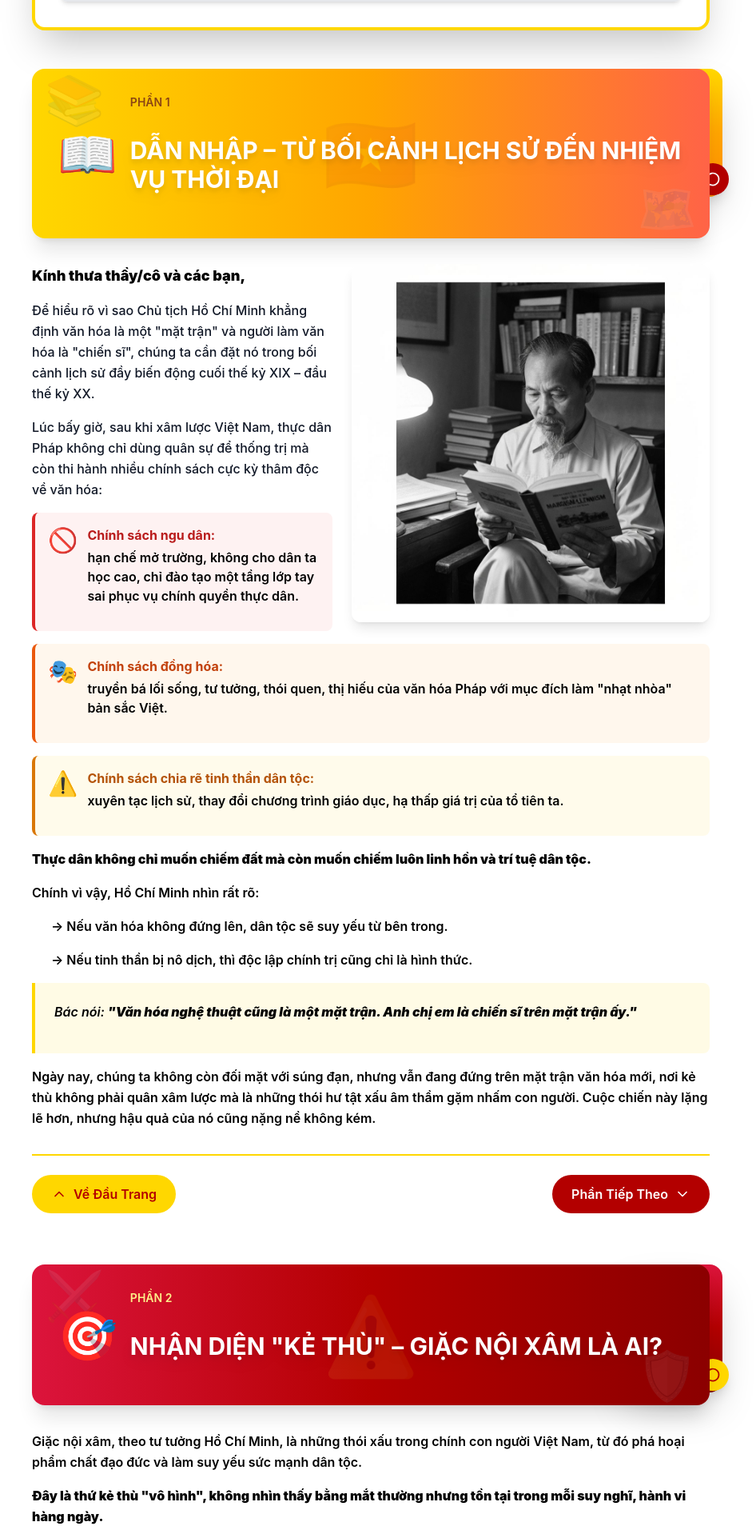
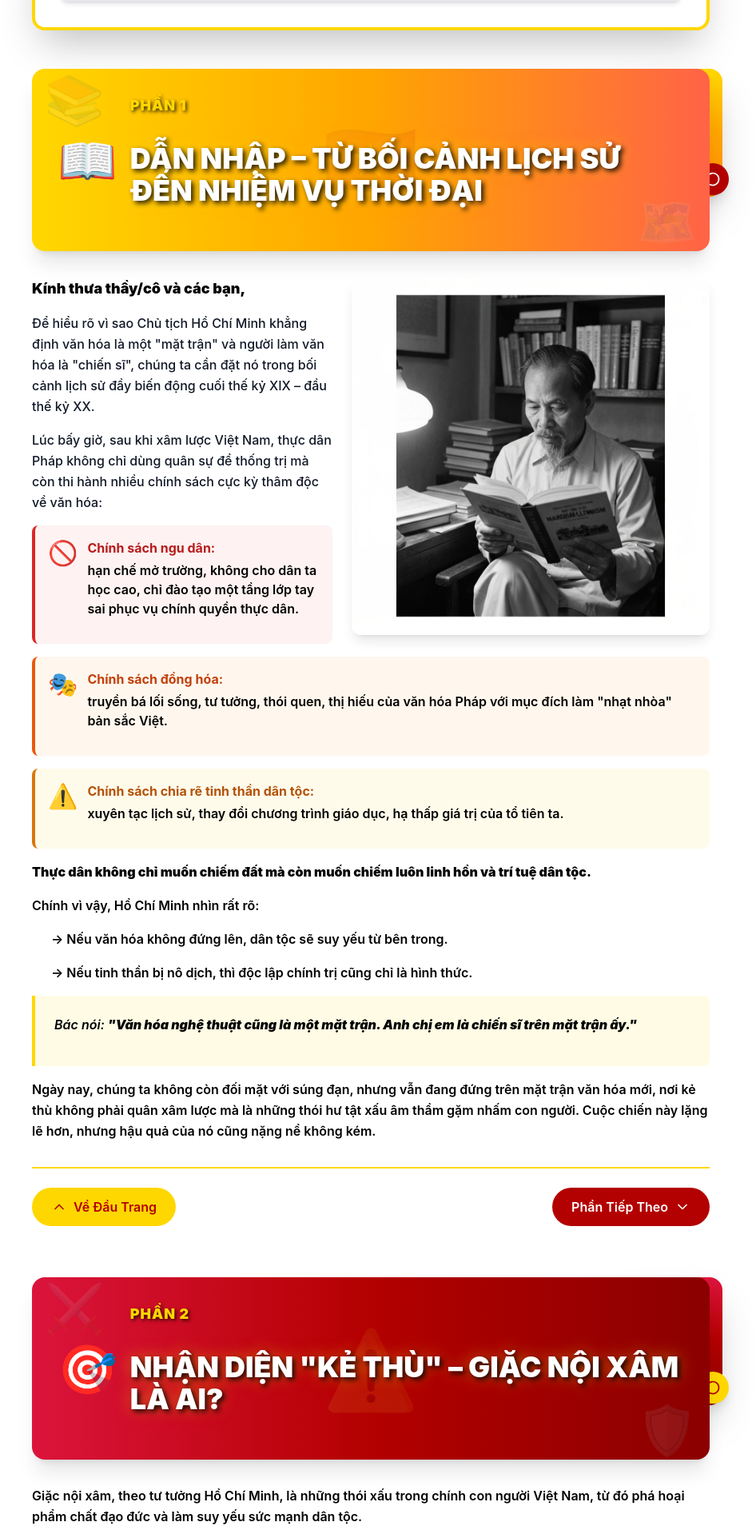
Before and after one commit to QuanHoang54/kethuatuttuong-hcm03, a React (Vite) app: page /presentation in a window 1280 px wide. Shown: the part 922-2840 px from the top of the page at 80% size, without its empty margins (176-1122 px from the left). Built offline with nearby package versions, Linux system fonts and the light colour scheme.

Commit message:
Updated PresentationPage.tsx

```diff
--- a/src/pages/PresentationPage.tsx
+++ b/src/pages/PresentationPage.tsx
@@ -243,8 +243,8 @@ export default function PresentationPage() {
                 <div className="relative z-10 flex items-center gap-4">
                   <div className="text-6xl">📖</div>
                   <div>
-                    <div className="text-sm font-semibold text-[#8B4513] mb-1">PHẦN 1</div>
-                    <h2 className="text-3xl font-bold text-white drop-shadow-lg">
+                    <div className="text-lg font-black text-[#FFD700] mb-2 tracking-wider" style={{textShadow: '2px 2px 4px rgba(0,0,0,0.8)'}}>PHẦN 1</div>
+                    <h2 className="text-4xl font-black text-white" style={{textShadow: '3px 3px 6px rgba(0,0,0,0.9), 0 0 20px rgba(255,215,0,0.5)'}}>
                       DẪN NHẬP – TỪ BỐI CẢNH LỊCH SỬ ĐẾN NHIỆM VỤ THỜI ĐẠI
                     </h2>
                   </div>
@@ -380,8 +380,8 @@ export default function PresentationPage() {
                 <div className="relative z-10 flex items-center gap-4">
                   <div className="text-6xl">🎯</div>
                   <div>
-                    <div className="text-sm font-semibold text-yellow-200 mb-1">PHẦN 2</div>
-                    <h2 className="text-3xl font-bold text-white drop-shadow-lg">
+                    <div className="text-lg font-black text-[#FFD700] mb-2 tracking-wider" style={{textShadow: '2px 2px 4px rgba(0,0,0,0.8)'}}>PHẦN 2</div>
+                    <h2 className="text-4xl font-black text-white" style={{textShadow: '3px 3px 6px rgba(0,0,0,0.9), 0 0 20px rgba(255,215,0,0.5)'}}>
                       NHẬN DIỆN "KẺ THÙ" – GIẶC NỘI XÂM LÀ AI?
                     </h2>
                   </div>
@@ -551,8 +551,8 @@ export default function PresentationPage() {
                 <div className="relative z-10 flex items-center gap-4">
                   <div className="text-6xl">⚔️</div>
                   <div>
-                    <div className="text-sm font-semibold text-yellow-200 mb-1">PHẦN 3</div>
-                    <h2 className="text-3xl font-bold text-white drop-shadow-lg">
+                    <div className="text-lg font-black text-[#FFD700] mb-2 tracking-wider" style={{textShadow: '2px 2px 4px rgba(0,0,0,0.8)'}}>PHẦN 3</div>
+                    <h2 className="text-4xl font-black text-white" style={{textShadow: '3px 3px 6px rgba(0,0,0,0.9), 0 0 20px rgba(255,215,0,0.5)'}}>
                       VŨ KHÍ CHIẾN ĐẤU – "PHÒ CHÍNH TRỪ TÀ" & ĐỜI SỐNG MỚI
                     </h2>
                   </div>
@@ -672,7 +672,7 @@ export default function PresentationPage() {
                 </div>
               </div>
               <div className="h-1 bg-gradient-to-r from-[#FFD700] to-[#b30000] rounded-full mb-8"></div>
-              <h2 className="text-3xl font-bold text-[#b30000] mb-6">
+              <h2 className="text-4xl font-black text-[#b30000] mb-6" style={{textShadow: '2px 2px 4px rgba(0,0,0,0.2)'}}>
                 PHẦN 4: VẬN DỤNG THỰC TIỄN – HÀNH ĐỘNG CỦA SINH VIÊN
               </h2>
               <p className="text-black font-semibold leading-relaxed mb-6">
@@ -764,11 +764,11 @@ export default function PresentationPage() {
                 </div>
               </div>
               <div className="h-1 bg-gradient-to-r from-[#FFD700] to-[#b30000] rounded-full mb-8"></div>
-              <h2 className="text-3xl font-bold text-[#b30000] mb-6">
+              <h2 className="text-4xl font-black text-[#b30000] mb-6" style={{textShadow: '2px 2px 4px rgba(0,0,0,0.2)'}}>
                 PHẦN 5: KẾT LUẬN – MỖI SINH VIÊN LÀ MỘT CHIẾN SĨ
               </h2>
               <div className="bg-[#FFD700]/10 border-l-4 border-[#FFD700] p-6 rounded-r-lg mb-6">
-                <p className="text-gray-900 font-medium text-lg italic">
+                <p className="text-black font-semibold text-lg italic">
                   Hồ Chí Minh khẳng định: <strong>"Văn hoá soi đường cho quốc dân đi."</strong>
                 </p>
               </div>
@@ -796,14 +796,14 @@ export default function PresentationPage() {
 
             <section id="section6" className="fade-in-section mb-16">
               <div className="h-1 bg-gradient-to-r from-[#FFD700] to-[#b30000] rounded-full mb-8"></div>
-              <h2 className="text-3xl font-bold text-[#b30000] mb-6">
+              <h2 className="text-4xl font-black text-[#b30000] mb-6" style={{textShadow: '2px 2px 4px rgba(0,0,0,0.2)'}}>
                 PHẦN 6: TÀI LIỆU THAM KHẢO & TRÍCH DẪN
               </h2>
 
-              <h3 className="text-2xl font-semibold text-[#8b0000] mb-4">
+              <h3 className="text-2xl font-black text-[#8b0000] mb-4">
                 Tài liệu tham khảo
               </h3>
-              <p className="text-gray-600 mb-6 italic">
+              <p className="text-gray-900 font-semibold mb-6 italic text-base">
                 Nguồn tư liệu và trích dẫn sử dụng trong bài trình chiếu
               </p>
 
```
